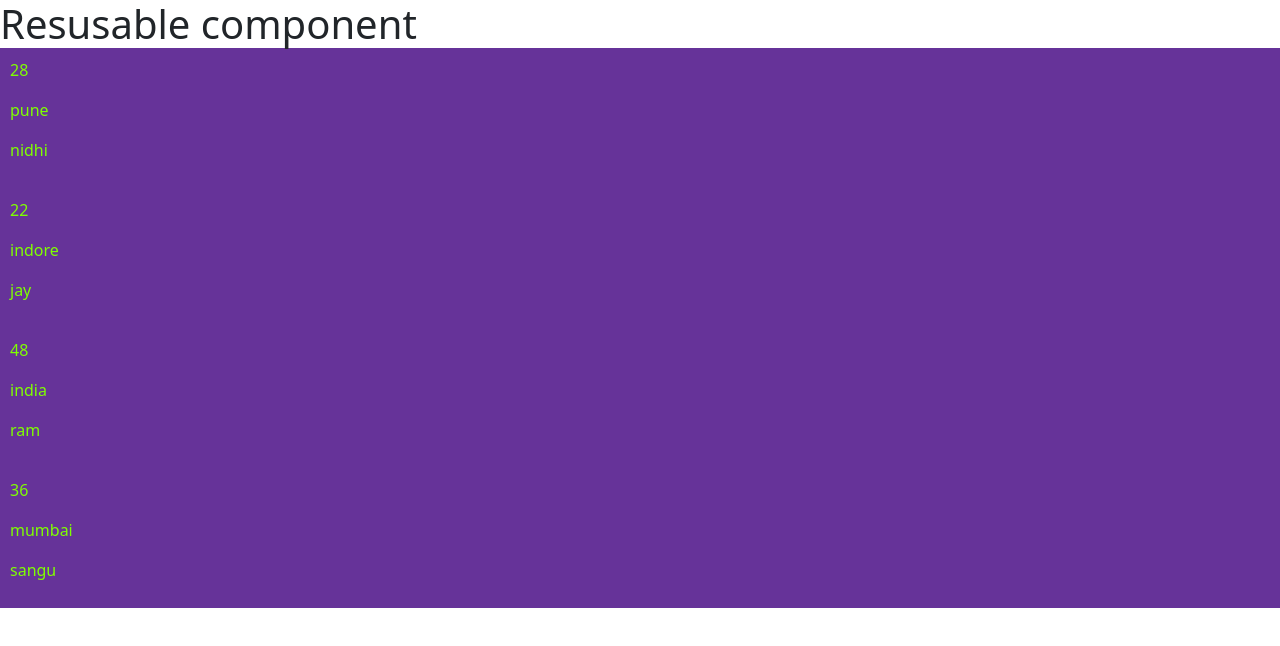
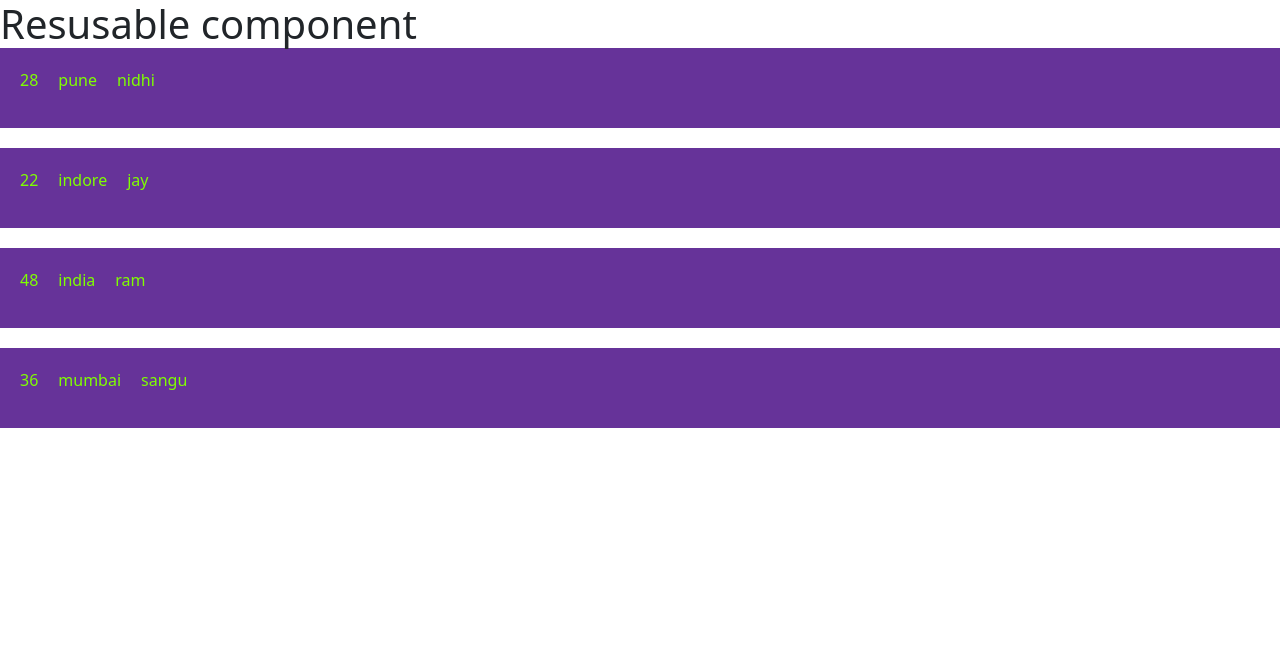
Before and after one commit to nidhisoni927/my-self-project, an Angular app: page / in a window 1280 px wide. Shown: the top 646 px of the page. Built offline with nearby package versions, Linux system fonts and the light colour scheme.

Commit message:
resusable component with using array

```diff
--- a/src/app/users/users.component.scss
+++ b/src/app/users/users.component.scss
@@ -2,4 +2,9 @@
   background-color: rebeccapurple;
   padding: 10px;
   color: chartreuse;
+  margin-bottom: 20px;
 }
+p{
+  display: inline-block;
+  padding: 10px;
+}
```
